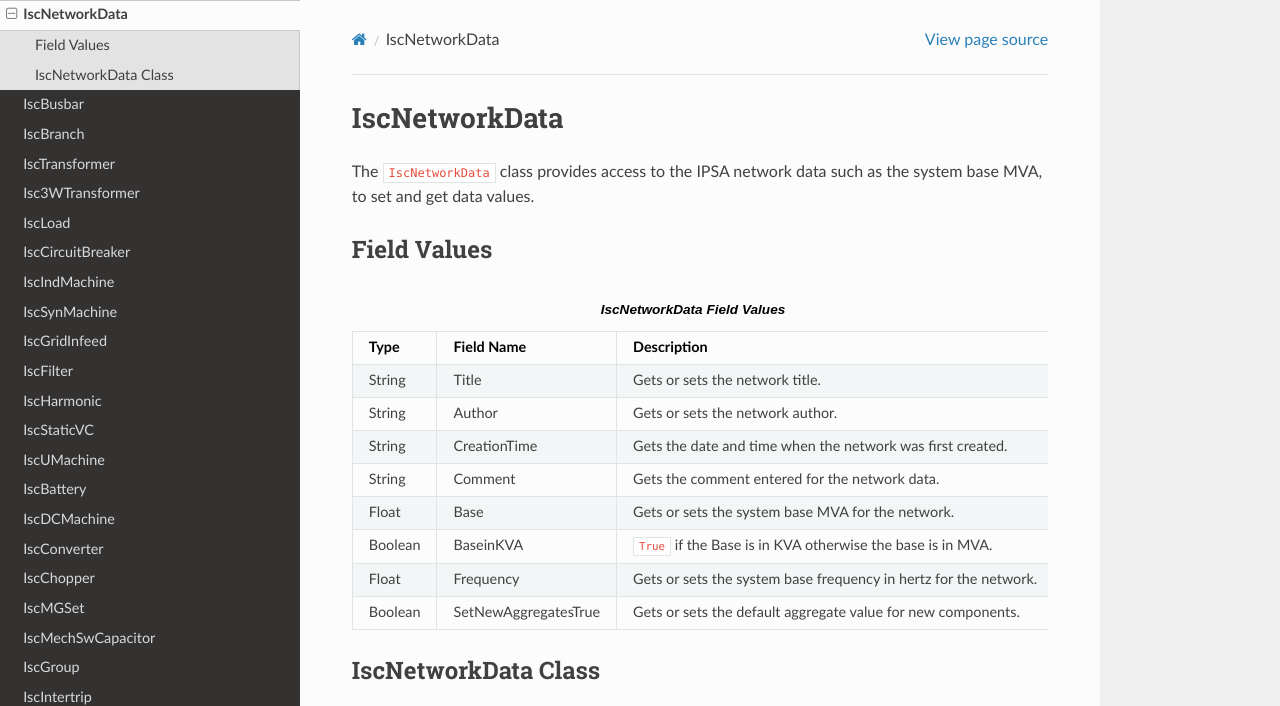
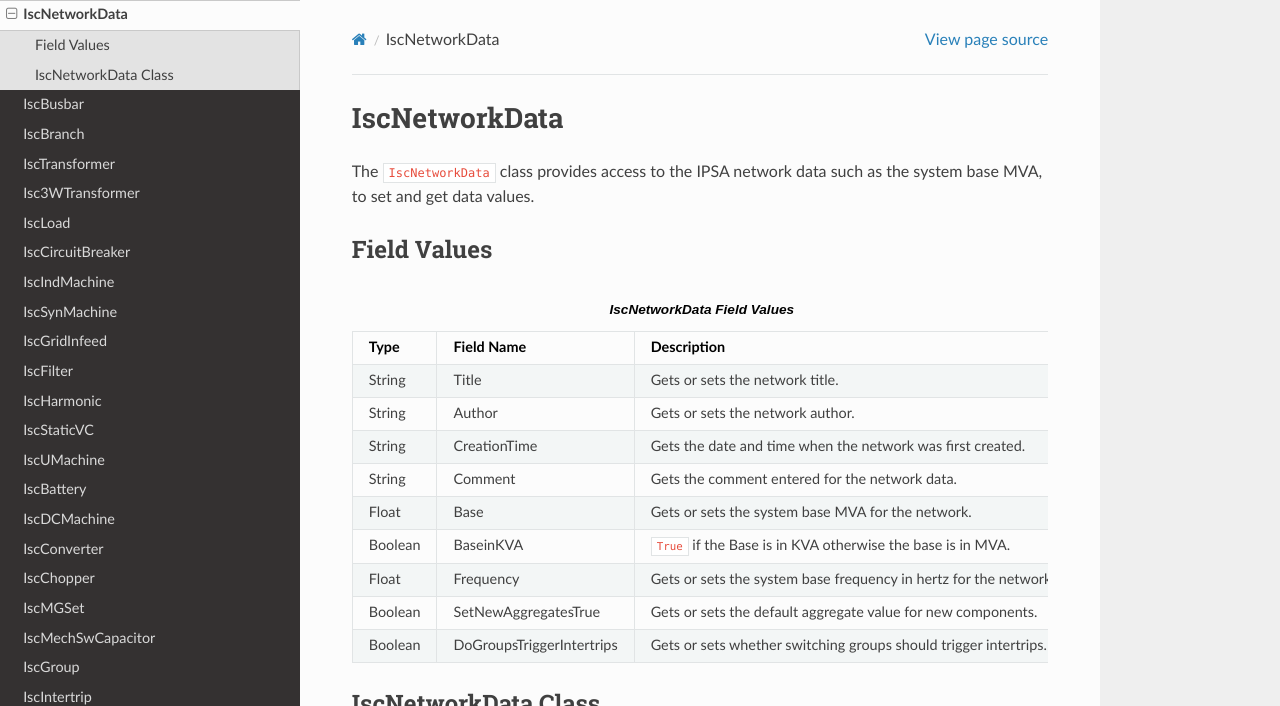
Before and after one commit to TNEI-Services/IPSA, a Sphinx documentation site: the page built from docs/IscNetworkData.rst, in a window 1280 px wide and 1032 px high, cut to the strip 0-706 px from the top of the window. Built offline with Sphinx 7.4.7 and the Read the Docs theme 3.1.0, drawn with Linux system fonts in a browser that asks for light colours.

Commit message:
Missing group switching intertrip field value

```diff
--- a/docs/IscNetworkData.rst
+++ b/docs/IscNetworkData.rst
@@ -40,6 +40,9 @@
    * - Boolean
      - SetNewAggregatesTrue
      - Gets or sets the default aggregate value for new components.
+   * - Boolean
+     - DoGroupsTriggerIntertrips
+     - Gets or sets whether switching groups should trigger intertrips.
 
 IscNetworkData Class
 ====================
```
